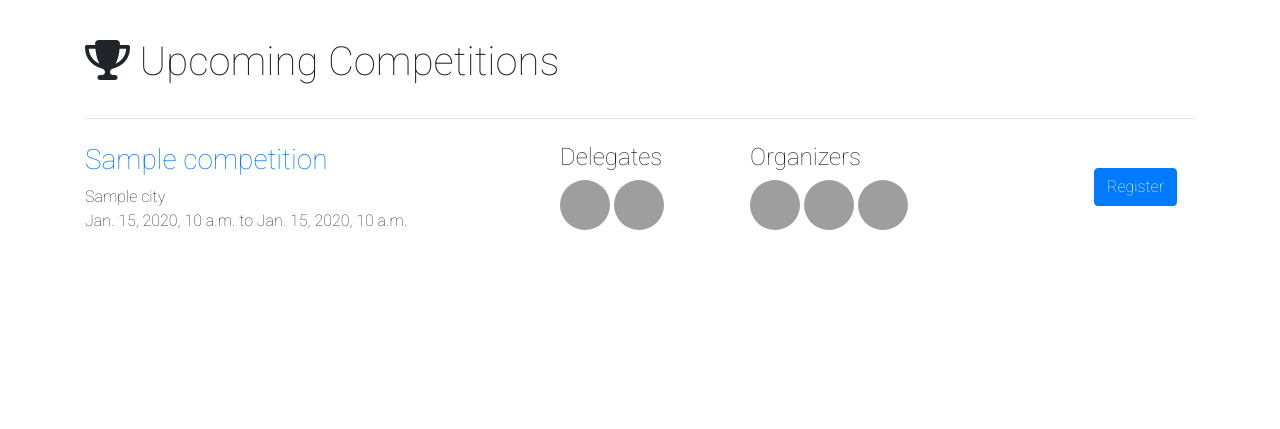
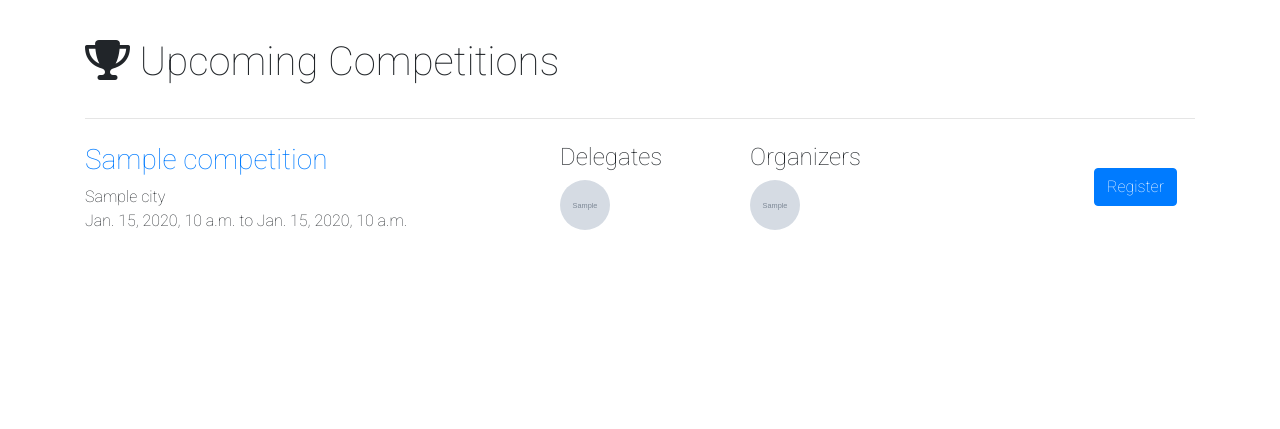
Before and after one commit to pca/web-backend, a Django app: template src/web/templates/pages/competitions.html in a window 1280 px wide. Shown: the part 62-491 px from the top of the page. Run offline with Django 3.2, Linux system fonts and the light colour scheme; the template is opened without the code that fills it: most values are stand-ins (such as "Sample title", 1, 10 or a date in 2020); grey boxes marked "Sample" are stand-in pictures; some libraries are stand-ins or nearby versions; grey boxes are pictures that could not be loaded.

Commit message:
List competition delegates and organizers

```diff
--- a/src/web/templates/pages/competitions.html
+++ b/src/web/templates/pages/competitions.html
@@ -13,7 +13,7 @@
     {% for competition in upcoming_competitions %}
       <div class="row">
         <div class="col-5">
-          <h3><a href="{{ competition.website }}">{{ competition.name }}</a></h3>
+          <h3><a href="{{ competition.website }}" target="_blank">{{ competition.name }}</a></h3>
           <ul class="list-unstyled">
             <li>{{ competition.city }}</li>
             <li>{{ competition.start_date }} to {{ competition.end_date }}</li>
@@ -21,19 +21,28 @@
         </div>
         <div class="col-2">
           <h4>Delegates</h4>
-          <img width="50px" height="50px" class="rounded-circle" src="https://www.worldcubeassociation.org/uploads/user/avatar/2010UBAL01/1506331030_thumb.jpg" alt="Delegate">
-          <img width="50px" height="50px" class="rounded-circle" src="https://www.worldcubeassociation.org/uploads/user/avatar/2014LAGA02/1530177072_thumb.jpg" alt="Delegate">
+          {% for delegate in competition.delegates %}
+            <a href="{{ delegate.url }}" target="_blank"><img width="50px" height="50px" class="rounded-circle" src="{{ delegate.avatar.thumb_url }}" alt="{{ delegate.name }}" data-toggle="tooltip" data-placement="bottom" title="{{ delegate.name }}"></a>
+          {% endfor %}
         </div>
         <div class="col-3">
           <h4>Organizers</h4>
-          <img width="50px" height="50px" class="rounded-circle" src="https://www.worldcubeassociation.org/uploads/user/avatar/2012LALO01/1479956163_thumb.JPG" alt="Organizer">
-          <img width="50px" height="50px" class="rounded-circle" src="https://www.worldcubeassociation.org/uploads/user/avatar/2015YUNE01/1497874522_thumb.jpeg" alt="Organizer">
-          <img width="50px" height="50px" class="rounded-circle" src="https://www.worldcubeassociation.org/uploads/user/avatar/2017ACAN02/1513673671_thumb.jpg" alt="Organizer">
+          {% for organizer in competition.organizers %}
+            <a href="{{ organizer.url }}" target="_blank"><img width="50px" height="50px" class="rounded-circle" src="{{ organizer.avatar.thumb_url }}" alt="{{ organizer.name }}" data-toggle="tooltip" data-placement="bottom" title="{{ organizer.name }}"></a>
+          {% endfor %}
         </div>
         <div class="col text-right">
-          <a href="{{ competition.website }}/register" class="btn btn-primary" style="margin-top: 25px; margin-right: 18px">Register</a>
+          <a href="{{ competition.website }}/register" target="_blank" class="btn btn-primary" style="margin-top: 25px; margin-right: 18px">Register</a>
         </div>
       </div>
     {% endfor %}
   </div>
 {% endblock %}
+
+{% block scripts %}
+  <script>
+    $(function () {
+      $('[data-toggle="tooltip"]').tooltip()
+    })
+  </script>
+{% endblock %}
```
